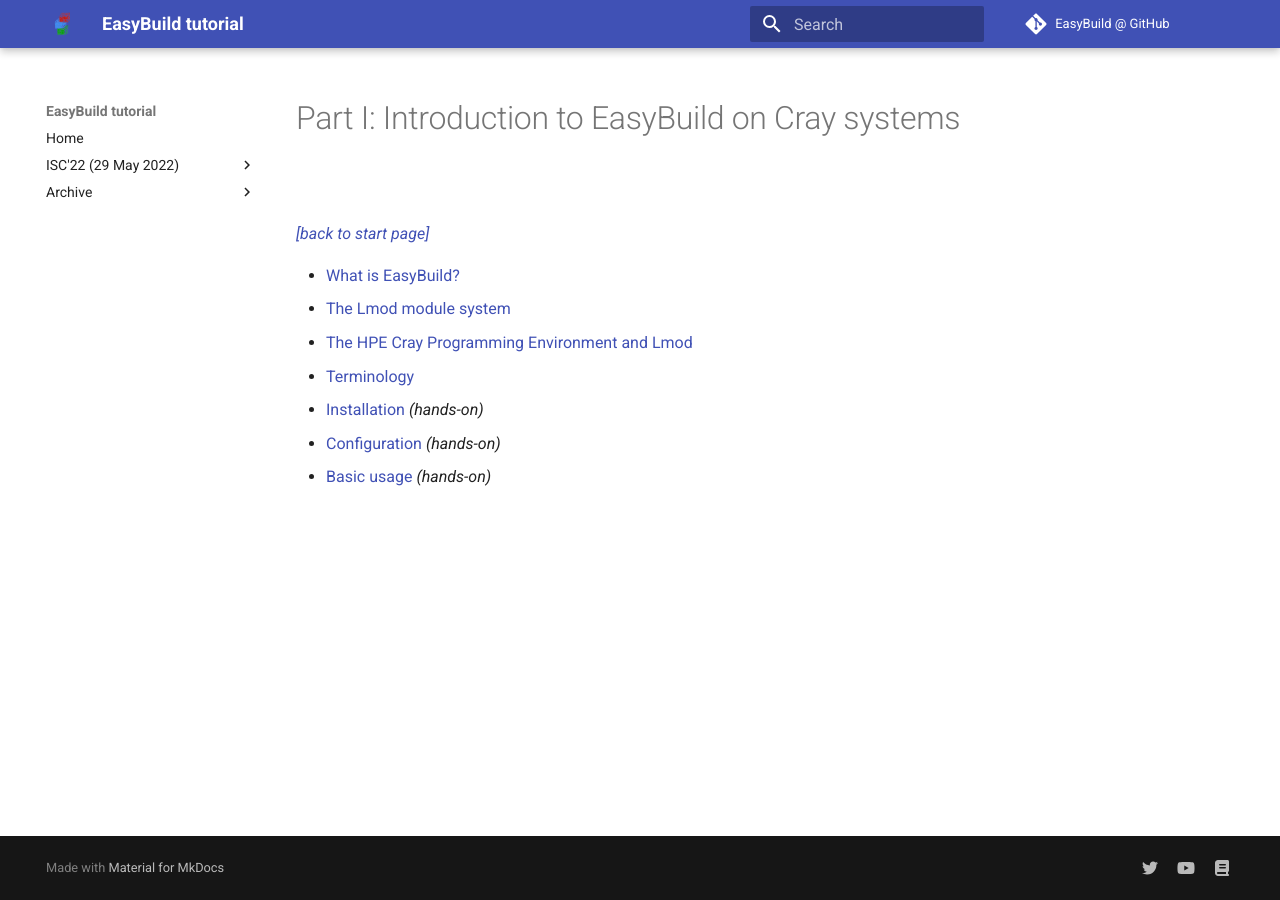
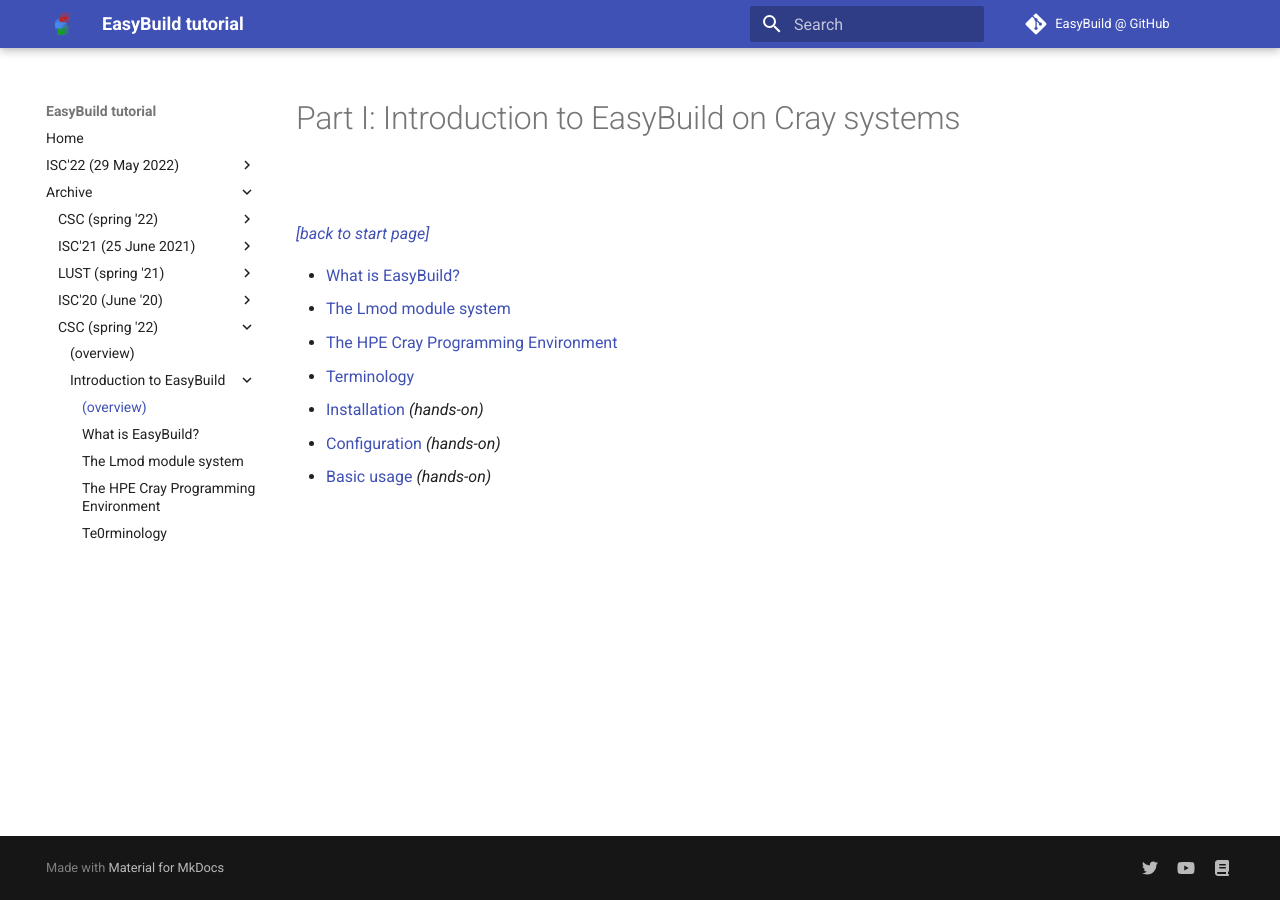
Before and after one commit to easybuilders/easybuild-tutorial, an MkDocs documentation site: the page built from docs/2022-CSC_and_LO/1_00_part1_intro.md, in a window 1280 px wide. Built offline with MkDocs 1.6.1 and Material for MkDocs 9.7.7, drawn with Linux system fonts in a browser that asks for light colours.

Commit message:
Continued merging of the new CSC tutorial in the structure of the repository.

```diff
--- a/docs/2022-CSC_and_LO/1_00_part1_intro.md
+++ b/docs/2022-CSC_and_LO/1_00_part1_intro.md
@@ -4,7 +4,7 @@
 
 -   [What is EasyBuild?](1_01_what_is_easybuild.md)
 -   [The Lmod module system](1_02_Lmod.md)
--   [The HPE Cray Programming Environment and Lmod](1_03_CPE.md)
+-   [The HPE Cray Programming Environment](1_03_CPE.md)
 -   [Terminology](1_04_terminology.md)
 
 -   [Installation](installation.md) *(hands-on)*
--- a/mkdocs.yml
+++ b/mkdocs.yml
@@ -118,6 +118,14 @@
           - Contributing to EasyBuild: 2020-06-isc20/contributing.md
           - Comparison with other tools: 2020-06-isc20/comparison_other_tools.md
           - Getting help: 2020-06-isc20/getting_help.md
+      - "CSC (spring '22)":
+          - (overview): 2022-CSC_and_LO/index.md
+          - Introduction to EasyBuild:
+              - (overview): 2022-CSC_and_LO/1_00_part1_intro.md
+              - What is EasyBuild?: 2022-CSC_and_LO/1_01_what_is_easybuild.md
+              - The Lmod module system: 2022-CSC_and_LO/1_02_Lmod.md)
+              - The HPE Cray Programming Environment: 2022-CSC_and_LO/1_03_CPE.md
+              - Te0rminology: 2022-CSC_and_LO/1_04_terminology.md
 plugins:
   # show revision date at bottom of each page
   - git-revision-date-localized
```
Also changed, not shown: docs/2022-CSC_and_LO/index.md (+4 -0 lines).
